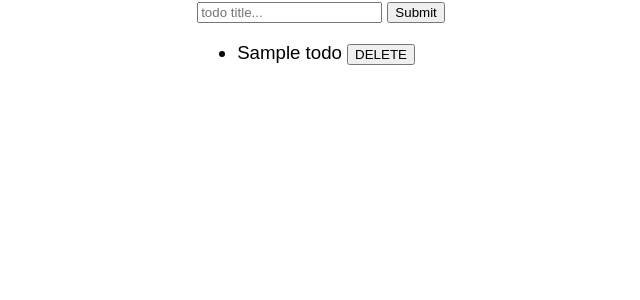
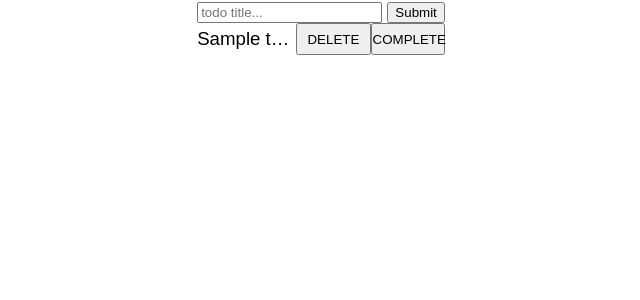
Before and after one commit to koodihirmu/todo-app-flask, a Flask app: template server/templates/todo.html in a window 1280 px wide. Shown: the part 22-322 px from the top of the page, without its empty margins (319-959 px from the left). Run offline with Flask 3, Linux system fonts and the light colour scheme; the template is opened without the code that fills it: most values are stand-ins (such as "Sample title", 1, 10 or a date in 2020); parts of the project's set-up code (start-up, migrations or seed data) failed here and were passed over.

Commit message:
completing items work

```diff
--- a/server/app.py
+++ b/server/app.py
@@ -32,6 +32,10 @@ def todoRoute():
 @app.route("/update", methods=["PUT"])
 def update():
     if request.method == "PUT":
+        req = request.get_json()
+        cursor.execute(
+            "UPDATE todo SET completed = NOT completed WHERE rowid = ?", [req["id"]]
+        )
         print("PUTTING")
     return redirect(url_for("todoRoute"), code=201)
 
--- /dev/null
+++ b/server/static/css/todo.css
@@ -0,0 +1,35 @@
+.completed {
+	color: green;
+	text-decoration: line-through;
+}
+
+li {
+	align-items: center;
+	display: grid;
+	grid-template-columns: auto 30% 30%;
+	width: 100%;
+	height: 100%;
+	margin: 0;
+	padding: 0;
+}
+
+#todo-list {
+	width: 100%;
+	margin: 0;
+	padding: 0;
+}
+
+p {
+	margin: 0;
+	padding: 0;
+	text-wrap: nowrap;
+	overflow-x: hidden;
+	text-overflow: ellipsis;
+	width: 100%;
+}
+
+button {
+	padding: 0;
+	margin: 0;
+	height: 2rem;
+}
--- a/server/static/js/todo.js
+++ b/server/static/js/todo.js
@@ -13,8 +13,29 @@ const deleteRequest = async (request) => {
 		if (!response.ok) {
 			throw new Error(`Response status: ${response.status}`)
 		}
+		console.log(response.status)
 		window.location.reload()
 	} catch (error) {
 		console.log(error.message)
 	}
 }
+
+const updateRequest = async (request) => {
+	const html_request = {
+		method: "PUT",
+		body: JSON.stringify(request),
+		headers: {
+			"Content-Type": "application/json",
+		}
+	}
+	try {
+		const response = await fetch("/update", html_request)
+		if (!response.ok) {
+			throw new Error(`Response status: ${response.status}`)
+		}
+		console.log(response.status)
+		window.location.reload()
+	} catch (error) {
+		console.log(error.message)
+	}
+}
--- a/server/templates/todo.html
+++ b/server/templates/todo.html
@@ -17,8 +17,10 @@ Todo App
 	</form>
 	<ul id="todo-list">
 		{% for todo in todo_list %}
-		<li id="{{todo.id}}">{{todo.name}}
+		<li id="{{todo.id}}">
+			<p {% if todo.completed %}class="completed" {% endif %}>{{todo.name}}</p>
 			<button onclick="deleteRequest({'id': '{{todo.id}}'})">DELETE</button>
+			<button onclick="updateRequest({'id': '{{todo.id}}'})">COMPLETE</button>
 		</li>
 		{% endfor %}
 	</ul>
```
Also changed, not shown: server/db.sqlite.
